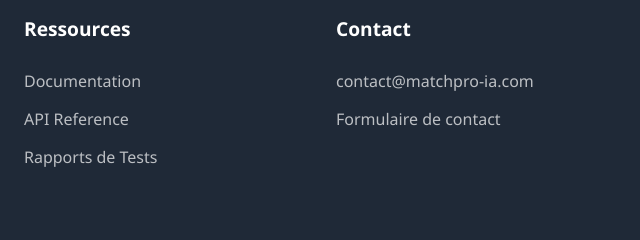
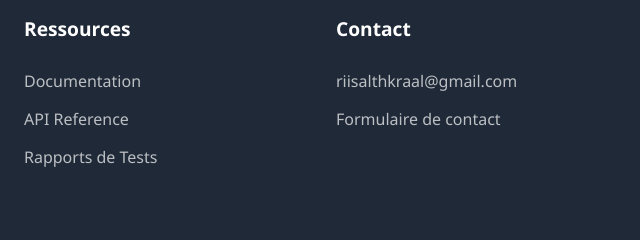
Before and after one commit to riisalthkraa/MatchPro-IA, a plain HTML site: page index.html in a window 1280 px wide. Shown: the part 3498-3738 px from the top of the page, 640-1280 px from the left. Drawn offline with Linux system fonts and the light colour scheme.

Commit message:
Update index.html

```diff
--- a/index.html
+++ b/index.html
@@ -221,7 +221,7 @@
       <div class="footer-section">
         <h4>Contact</h4>
         <ul>
-          <li><a href="mailto:contact@matchpro-ia.com">contact@matchpro-ia.com</a></li>
+          <li><a href="mailto:contact@matchpro-ia.com">riisalthkraal@gmail.com</a></li>
           <li><a href="contact.html">Formulaire de contact</a></li>
         </ul>
       </div>
```
